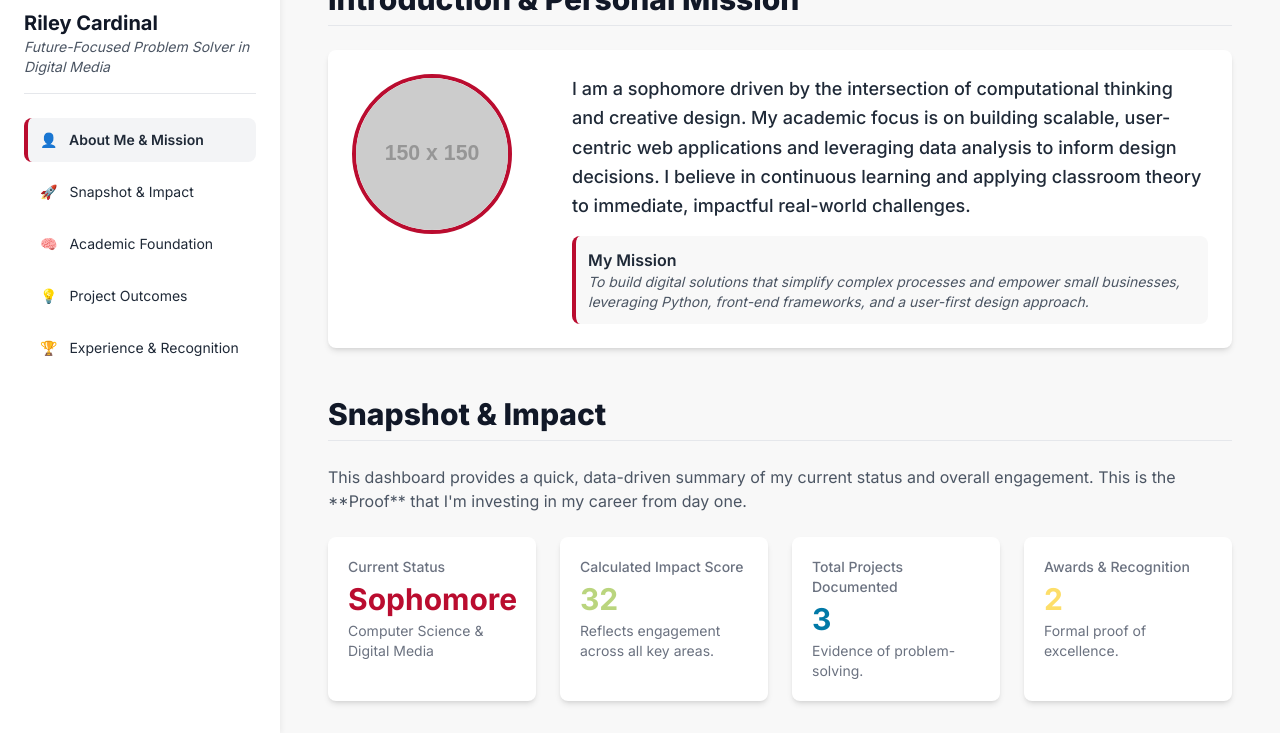
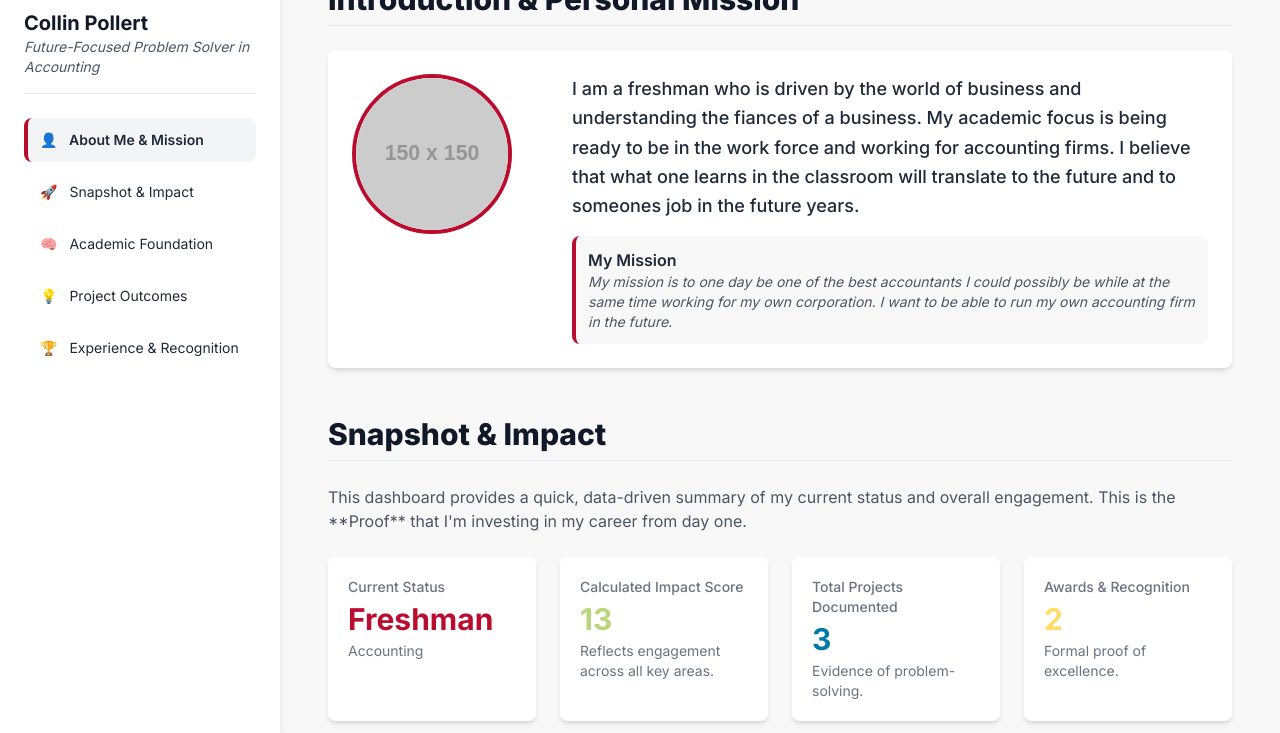
Before and after one commit to cpollert-bsu/PBL-0-Personal-Portfolio, a plain HTML site: page student_portfolio_template.html in a window 1280 px wide. Shown: the part 67-800 px from the top of the page. Drawn offline with nearby package versions, Linux system fonts and the light colour scheme; placeholder pictures from the web are drawn by us.

Commit message:
Update student_portfolio_template.html

```diff
--- a/student_portfolio_template.html
+++ b/student_portfolio_template.html
@@ -255,18 +255,18 @@ CONFIRMATION: NO SVG graphics used. NO Mermaid JS used. -->
 
         // 1.1 PROFILE & BRANDING VARIABLES (REQUIRED)
         const profileData = {
-            studentName: "Riley Cardinal",
-            tagline: "Future-Focused Problem Solver in Digital Media",
-            currentYear: "Sophomore", // Freshman, Sophomore, Junior, Senior
-            major: "Computer Science & Digital Media",
-            gpa: 3.85,
+            studentName: "Collin Pollert",
+            tagline: "Future-Focused Problem Solver in Accounting",
+            currentYear: "Freshman", // Freshman, Sophomore, Junior, Senior
+            major: "Accounting",
+            gpa: 0,
             impactScoreMultiplier: 10, // Adjusts how much projects/awards count towards total impact
 
             // --- INTRODUCTION & BRANDING FIELDS ---
-            photoUrl: "https://placehold.co/150x150/BA0C2F/FFFFFF/png?text=RILEY+C", // Replace with a URL to a professional headshot
+            photoUrl: "https://placehold.co/150x150/BA0C2F/FFFFFF/png?text=Collin+P", // Replace with a URL to a professional headshot
             logoUrl: "https://placehold.co/40x40/BA0C2F/FFFFFF.png?text=BSU", // URL for your school logo or personal brand icon
-            personalBio: "I am a sophomore driven by the intersection of computational thinking and creative design. My academic focus is on building scalable, user-centric web applications and leveraging data analysis to inform design decisions. I believe in continuous learning and applying classroom theory to immediate, impactful real-world challenges.",
-            missionStatement: "To build digital solutions that simplify complex processes and empower small businesses, leveraging Python, front-end frameworks, and a user-first design approach.",
+            personalBio: "I am a freshman who is driven by the world of business and understanding the fiances of a business. My academic focus is being ready to be in the work force and working for accounting firms. I believe that what one learns in the classroom will translate to the future and to someones job in the future years.",
+            missionStatement: "My mission is to one day be one of the best accountants I could possibly be while at the same time working for my own corporation. I want to be able to run my own accounting firm in the future.",
         };
 
         /*
@@ -279,7 +279,7 @@ CONFIRMATION: NO SVG graphics used. NO Mermaid JS used. -->
 
         // 1.2 ACADEMICS (REQUIRED: Add relevant classes)
         const academicData = [
-            { name: "Intro to Python Programming", grade: "A", semester: "Fall 2024", relevance: "Code" },
+            { name: "Business Information Systems 210", grade: "A", semester: "Fall 2025", relevance: "Technology" },
             { name: "Digital Design Principles", grade: "A-", semester: "Fall 2024", relevance: "Design" },
             { name: "Calculus I", grade: "B+", semester: "Fall 2024", relevance: "Foundational" },
             { name: "Web Development (Front-End)", grade: "A", semester: "Spring 2025", relevance: "Code" },
@@ -317,8 +317,8 @@ CONFIRMATION: NO SVG graphics used. NO Mermaid JS used. -->
         // 1.4 EXPERIENCE & AWARDS (REQUIRED)
         const recognitionData = {
             experience: [
-                { title: "Team Lead, Ball State Hackathon", type: "Extracurricular", duration: "Oct 2025", detail: "Led a four-person team to develop a functional prototype in **24 hours**." },
-                { title: "Library Volunteer (IT Support)", type: "Community Service", duration: "Jan - May 2025", detail: "Provided **40+ hours** of technical support for public computers and staff devices." },
+                { title: "Bay leader, Blue Beacon Truck Wash", type: "Work", duration: "Jan - July 2025", detail: "Led a 6 person bay to get trucks washed and did them efficienty." },
+                { title: "Golf Kart washer and cashier, Smock Golf Course", type: "Work", duration: "March 2022 - Nov 2024", detail: "Cleaned over 100 golf karts a day while making sure everybody got what they needed. Led a lot of golf events by planning and making sure everything with smoothly." },
             ],
             awards: [
                 { title: "Dean's List", duration: "Fall 2024", detail: "Achieved a **3.8 GPA**." },
```
